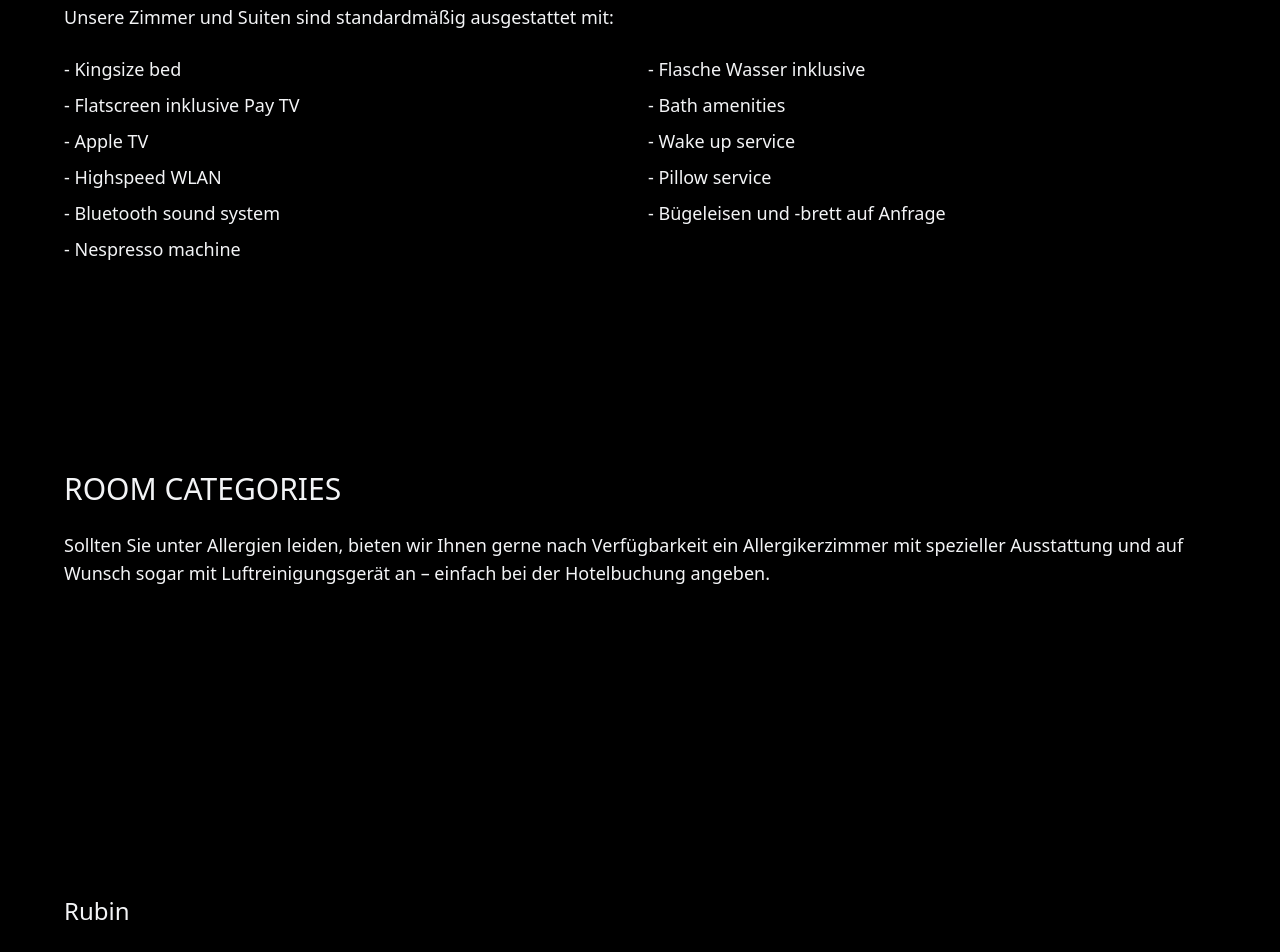
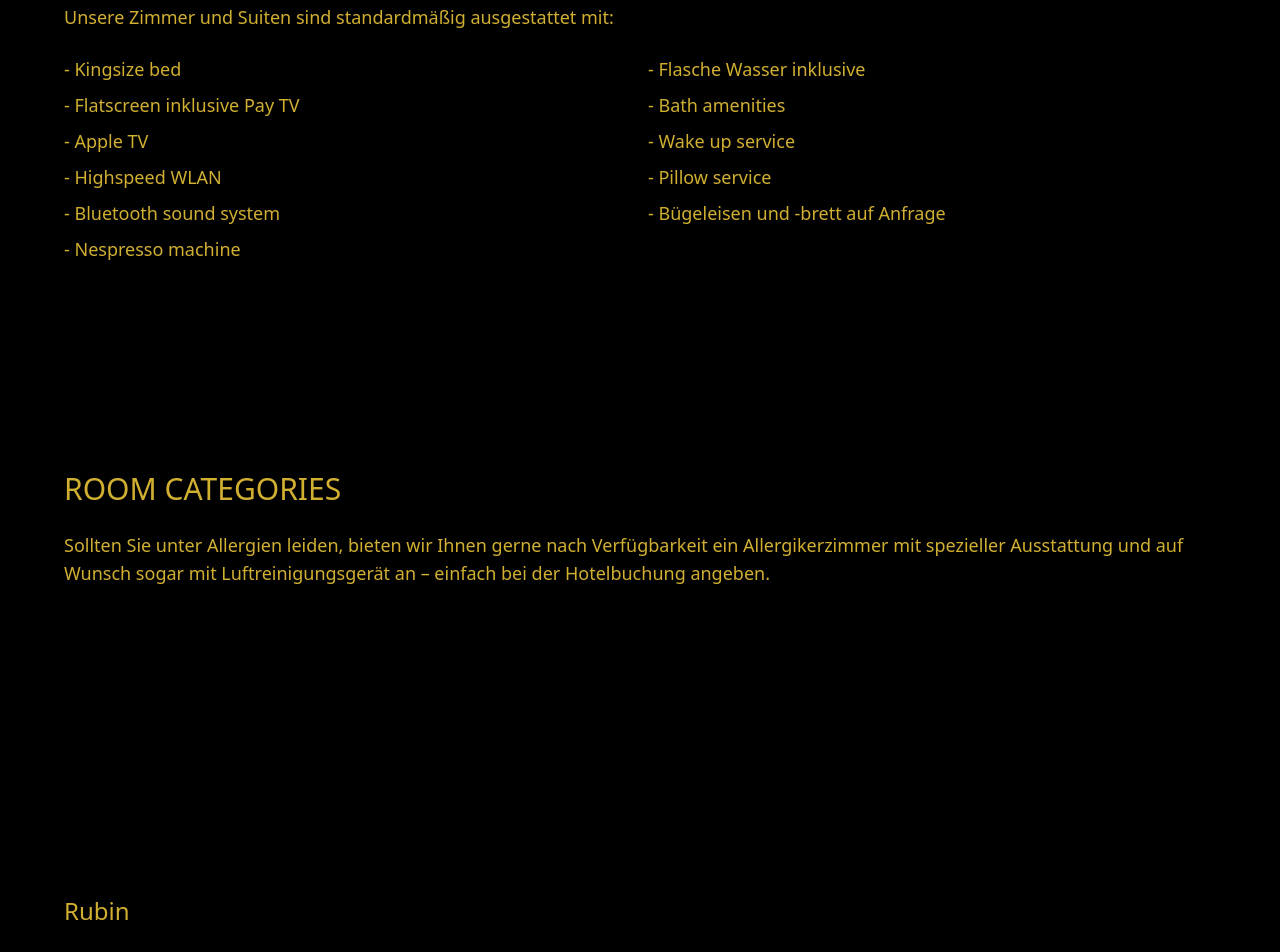
Before and after one commit to Spacifik/sonnenhof, a Next.js app: page /rooms in a window 1280 px wide. Shown: the part 860-1812 px from the top of the page. Built offline with nearby package versions, Linux system fonts and the light colour scheme; some icons are missing.

Commit message:
main:  fix text color

```diff
--- a/src/components/room-details.tsx
+++ b/src/components/room-details.tsx
@@ -32,7 +32,7 @@ export function RoomDetails({
       }}
     >
       <div className={`flex ${open ? `pb-3` : ""}`}>
-        <Text variant="medium-light">{summary}</Text>
+        <Text variant="medium-primary">{summary}</Text>
         <span className="grow" />
         {open ? (
           <Minus className="text-white" />
@@ -41,13 +41,13 @@ export function RoomDetails({
         )}
       </div>
       {open && (
-        <>
+        <div className="flex flex-col gap-3 md:gap-6">
           <Image name={image} />
-          <Text variant="tiny-light">{details}</Text>
+          <Text variant="small-primary">{details}</Text>
           <ul>
             {items.map((item, index) => (
               <li key={index}>
-                <Text variant="tiny-light">{`- ${item}`}</Text>
+                <Text variant="tiny-primary">{`- ${item}`}</Text>
               </li>
             ))}
           </ul>
@@ -59,7 +59,7 @@ export function RoomDetails({
               </div>
             ))}
           </div>
-        </>
+        </div>
       )}
     </div>
   );
--- a/src/components/section.tsx
+++ b/src/components/section.tsx
@@ -22,7 +22,7 @@ export function Section({
 }:
   | SectionProps
   | React.PropsWithChildren<Omit<SectionProps, "text">>): JSX.Element {
-  const textColorVariant = background ? "primary" : "light";
+  const textColorVariant = "primary";
   return (
     <section
       className={`grow relative p-6 min-h-40vh md:p-16 md:basis-1/2 md:min-h-60vh ${
--- a/src/pages/rooms/index.tsx
+++ b/src/pages/rooms/index.tsx
@@ -29,21 +29,21 @@ export default function Rooms(): JSX.Element {
           buttons={[]}
         />
         <Section title="Room essentials" buttons={[]}>
-          <Text variant="small-light">
+          <Text variant="small-primary">
             Unsere Zimmer und Suiten sind standardmäßig ausgestattet mit:
           </Text>
           <div className="grid grid-cols-1 md:grid-cols-2 md:gap-4">
             <ul className="space-y-2">
               {firstHalf.map((item, index) => (
                 <li key={index}>
-                  <Text variant="small-light">{item.content}</Text>
+                  <Text variant="small-primary">{item.content}</Text>
                 </li>
               ))}
             </ul>
             <ul className="space-y-2 mt-2 md:mt-0">
               {secondHalf.map((item, index) => (
                 <li key={index}>
-                  <Text variant="small-light">{item.content}</Text>
+                  <Text variant="small-primary">{item.content}</Text>
                 </li>
               ))}
             </ul>
```
